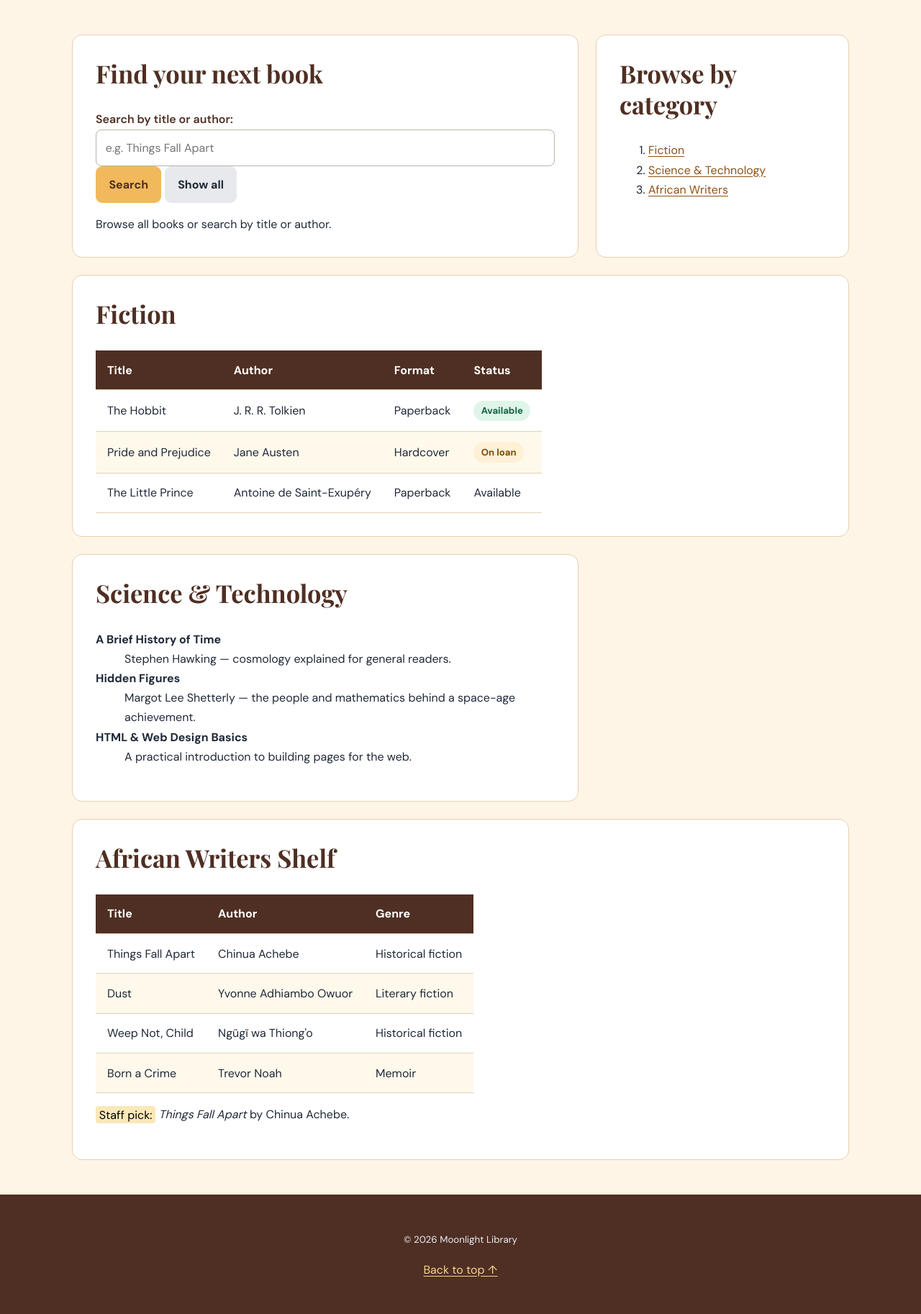
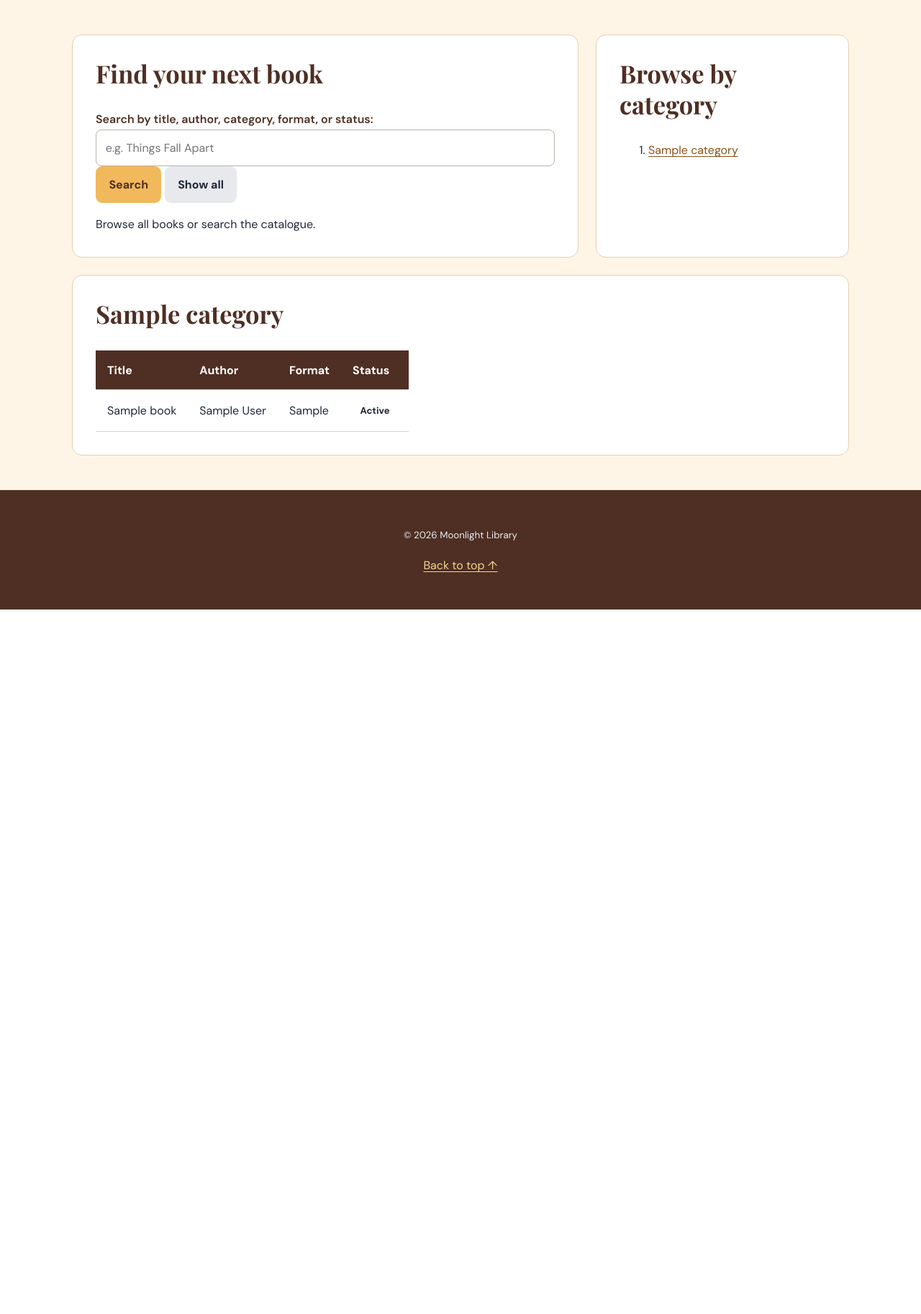
Before and after one commit to BoroAlvin/moonlight-library, a PHP site: page /catalogue.php in a window 1280 px wide. Shown: the part 240-2066 px from the top of the page at 72% size. After the commit the page ends 1087 px from the top, so only its background shows below. Run offline with PHP 8.4, Linux system fonts and the light colour scheme; the visitor is signed in with stand-in values (Sample User, id 1); tables that the repository leaves empty or names only in its code hold one stand-in row (values such as "Sample post"); grey boxes marked "Sample" are stand-in pictures.

Commit message:
Add admin book catalogue management

```diff
--- a/admin_profile.php
+++ b/admin_profile.php
@@ -38,7 +38,7 @@ $events = $mysqli->query('SELECT id, title, event_date, event_time, venue FROM e
 function e(string $value): string { return htmlspecialchars($value, ENT_QUOTES, 'UTF-8'); }
 ?>
 <!DOCTYPE html><html lang="en"><head><meta charset="UTF-8"><meta name="viewport" content="width=device-width, initial-scale=1.0"><link rel="stylesheet" href="csslab.css"><title>Moonlight Library | Admin Profile</title></head>
-<body><header><h1>Admin profile</h1><p>Manage Moonlight Library content.</p><nav aria-label="Admin navigation"><a href="index.php">View site</a><a href="admin_profile.php" aria-current="page">Dashboard</a><a href="view_members.php">Members</a><a href="admin_logout.php">Sign out</a></nav></header>
+<body><header><h1>Admin profile</h1><p>Manage Moonlight Library content.</p><nav aria-label="Admin navigation"><a href="index.php">View site</a><a href="admin_profile.php" aria-current="page">Events</a><a href="admin_books.php">Books</a><a href="view_members.php">Members</a><a href="admin_logout.php">Sign out</a></nav></header>
 <main>
 <section><h2>Add an event</h2>
 <?php if ($success): ?><p class="form-message success-message" role="status">The event was published successfully.</p><?php endif; ?>
--- a/catalogue.php
+++ b/catalogue.php
@@ -4,6 +4,27 @@ require __DIR__ . '/member_auth.php';
 requireMember();
 require __DIR__ . '/db.php';
 require __DIR__ . '/member_nav.php';
+
+$categories = $mysqli->query(
+    'SELECT c.id, c.name, b.id AS book_id, b.title, b.author, b.format, b.status
+     FROM book_categories c
+     LEFT JOIN books b ON b.category_id = c.id
+     ORDER BY c.name, b.title'
+);
+$catalogue = [];
+while ($row = $categories->fetch_assoc()) {
+    $categoryId = (int) $row['id'];
+    $catalogue[$categoryId] ??= ['name' => $row['name'], 'books' => []];
+    if ($row['book_id'] !== null) $catalogue[$categoryId]['books'][] = $row;
+}
+
+$statusLabels = [
+    'available' => 'Available',
+    'loaned' => 'Loaned',
+    'coming_soon' => 'Coming Soon',
+    'unavailable' => 'Unavailable',
+];
+function e(string $value): string { return htmlspecialchars($value, ENT_QUOTES, 'UTF-8'); }
 ?>
 <!DOCTYPE html>
 <html lang="en">
@@ -16,83 +37,19 @@ require __DIR__ . '/member_nav.php';
   <title>Moonlight Library | Book Catalogue</title>
 </head>
 <body>
-  <header id="top">
-    <h1>📚 Book Catalogue</h1>
-    <nav aria-label="Main navigation">
-      <a href="index.php">Home</a>
-      <a href="catalogue.php" aria-current="page">Book Catalogue</a>
-      <a href="events.php">Events</a>
-      <a href="gallery.php">Gallery</a>
-      <a href="contact.php">Contact Us</a>
-      <a href="member_logout.php">Log Out</a>
-      <?= memberProfileNavigation($mysqli) ?>
-    </nav>
-    <hr>
-  </header>
-
-  <main>
-    <section>
-      <h2>Find your next book</h2>
-      <form action="catalogue.php" method="get" id="catalogue-search">
-        <p>
-          <label for="search">Search by title or author:</label><br>
-          <input type="search" id="search" name="q" placeholder="e.g. Things Fall Apart">
-          <button type="submit">Search</button>
-          <button type="button" class="secondary-button" id="clear-search">Show all</button>
-        </p>
-      </form>
-      <p id="search-status" class="status-message" aria-live="polite">Browse all books or search by title or author.</p>
-    </section>
-
-    <section>
-      <h2>Browse by category</h2>
-      <ol>
-        <li><a href="#fiction">Fiction</a></li>
-        <li><a href="#knowledge">Science &amp; Technology</a></li>
-        <li><a href="#featured">African Writers</a></li>
-      </ol>
-    </section>
-
-    <section id="fiction" class="full-width">
-      <h2>Fiction</h2>
-      <table>
-        <thead><tr><th scope="col">Title</th><th scope="col">Author</th><th scope="col">Format</th><th scope="col">Status</th></tr></thead>
-        <tbody>
-          <tr class="book-row"><td>The Hobbit</td><td>J. R. R. Tolkien</td><td>Paperback</td><td><span class="status-badge available">Available</span></td></tr>
-          <tr class="book-row"><td>Pride and Prejudice</td><td>Jane Austen</td><td>Hardcover</td><td><span class="status-badge on-loan">On loan</span></td></tr>
-          <tr><td>The Little Prince</td><td>Antoine de Saint-Exupéry</td><td>Paperback</td><td>Available</td></tr>
-        </tbody>
-      </table>
-    </section>
-
-    <section id="knowledge">
-      <h2>Science &amp; Technology</h2>
-      <dl>
-        <dt><strong>A Brief History of Time</strong></dt><dd>Stephen Hawking — cosmology explained for general readers.</dd>
-        <dt><strong>Hidden Figures</strong></dt><dd>Margot Lee Shetterly — the people and mathematics behind a space-age achievement.</dd>
-        <dt><strong>HTML &amp; Web Design Basics</strong></dt><dd>A practical introduction to building pages for the web.</dd>
-      </dl>
-    </section>
-
-    <section id="featured" class="full-width">
-      <h2>African Writers Shelf</h2>
-      <table>
-        <thead><tr><th scope="col">Title</th><th scope="col">Author</th><th scope="col">Genre</th></tr></thead>
-        <tbody>
-          <tr><td>Things Fall Apart</td><td>Chinua Achebe</td><td>Historical fiction</td></tr>
-          <tr><td>Dust</td><td>Yvonne Adhiambo Owuor</td><td>Literary fiction</td></tr>
-          <tr><td>Weep Not, Child</td><td>Ngũgĩ wa Thiong'o</td><td>Historical fiction</td></tr>
-          <tr><td>Born a Crime</td><td>Trevor Noah</td><td>Memoir</td></tr>
-        </tbody>
-      </table>
-      <p><mark>Staff pick:</mark> <cite>Things Fall Apart</cite> by Chinua Achebe.</p>
-    </section>
-  </main>
-
-  <footer>
-    <hr>
-    <p><small>&copy; 2026 Moonlight Library</small></p>
-    <p><a href="#top">Back to top ↑</a></p>
-  </footer>
-</body>
-</html>
+<header id="top"><h1>📚 Book Catalogue</h1><nav aria-label="Main navigation"><a href="index.php">Home</a><a href="catalogue.php" aria-current="page">Book Catalogue</a><a href="events.php">Events</a><a href="gallery.php">Gallery</a><a href="contact.php">Contact Us</a><a href="member_logout.php">Log Out</a><?= memberProfileNavigation($mysqli) ?></nav></header>
+<main>
+  <section><h2>Find your next book</h2><form action="catalogue.php" method="get" id="catalogue-search"><p><label for="search">Search by title, author, category, format, or status:</label><br><input type="search" id="search" name="q" placeholder="e.g. Things Fall Apart"><button type="submit">Search</button> <button type="button" class="secondary-button" id="clear-search">Show all</button></p></form><p id="search-status" class="status-message" aria-live="polite">Browse all books or search the catalogue.</p></section>
+  <section><h2>Browse by category</h2><?php if (!$catalogue): ?><p>No categories have been added.</p><?php else: ?><ol><?php foreach ($catalogue as $categoryId => $category): ?><li><a href="#category-<?= $categoryId ?>"><?= e($category['name']) ?></a></li><?php endforeach; ?></ol><?php endif; ?></section>
+  <?php foreach ($catalogue as $categoryId => $category): ?>
+  <section id="category-<?= $categoryId ?>" class="full-width catalogue-category">
+    <h2><?= e($category['name']) ?></h2>
+    <?php if (!$category['books']): ?><p>No books in this category yet.</p><?php else: ?>
+    <div class="table-wrapper"><table><thead><tr><th scope="col">Title</th><th scope="col">Author</th><th scope="col">Format</th><th scope="col">Status</th></tr></thead><tbody>
+    <?php foreach ($category['books'] as $book): ?><tr class="book-row"><td><?= e($book['title']) ?></td><td><?= e($book['author']) ?></td><td><?= e($book['format']) ?></td><td><span class="status-badge <?= e(str_replace('_', '-', $book['status'])) ?>"><?= e($statusLabels[$book['status']] ?? ucfirst($book['status'])) ?></span></td></tr><?php endforeach; ?>
+    </tbody></table></div><?php endif; ?>
+  </section>
+  <?php endforeach; ?>
+</main>
+<footer><p><small>&copy; 2026 Moonlight Library</small></p><p><a href="#top">Back to top ↑</a></p></footer>
+</body></html>
--- a/script.js
+++ b/script.js
@@ -62,7 +62,7 @@ function setupCatalogueSearch() {
   const status = document.querySelector("#search-status");
   if (!form || !input || !clearButton || !status) return;
 
-  const rows = [...document.querySelectorAll("#fiction tbody tr, #featured tbody tr")];
+  const rows = [...document.querySelectorAll(".book-row")];
   const filterBooks = () => {
     const query = input.value.trim().toLowerCase();
     let matches = 0;
--- a/view_members.php
+++ b/view_members.php
@@ -10,7 +10,7 @@ function e(string $value): string { return htmlspecialchars($value, ENT_QUOTES,
 <html lang="en">
 <head><meta charset="UTF-8"><meta name="viewport" content="width=device-width, initial-scale=1.0"><link rel="stylesheet" href="csslab.css"><title>Moonlight Library | Member Records</title></head>
 <body>
-<header><h1>Library Member Records</h1><nav aria-label="Admin navigation"><a href="index.php">View site</a><a href="admin_profile.php">Dashboard</a><a href="view_members.php" aria-current="page">Members</a><a href="admin_logout.php">Sign out</a></nav></header>
+<header><h1>Library Member Records</h1><nav aria-label="Admin navigation"><a href="index.php">View site</a><a href="admin_profile.php">Events</a><a href="admin_books.php">Books</a><a href="view_members.php" aria-current="page">Members</a><a href="admin_logout.php">Sign out</a></nav></header>
 <main><section class="full-width"><h2>Submitted memberships</h2><p>This table is retrieved live from the MySQL database using MySQLi.</p>
 <?php if ($result->num_rows === 0): ?><p class="form-message error-message">No membership records have been submitted yet.</p>
 <?php else: ?><div class="table-wrapper"><table><thead><tr><th>ID</th><th>Name</th><th>Email</th><th>Type</th><th>Genre</th><th>Newsletter</th><th>Submitted</th></tr></thead><tbody>
```
Also changed, not shown: admin_books.php (added, +83 -0 lines), csslab.css (+41 -0 lines).
